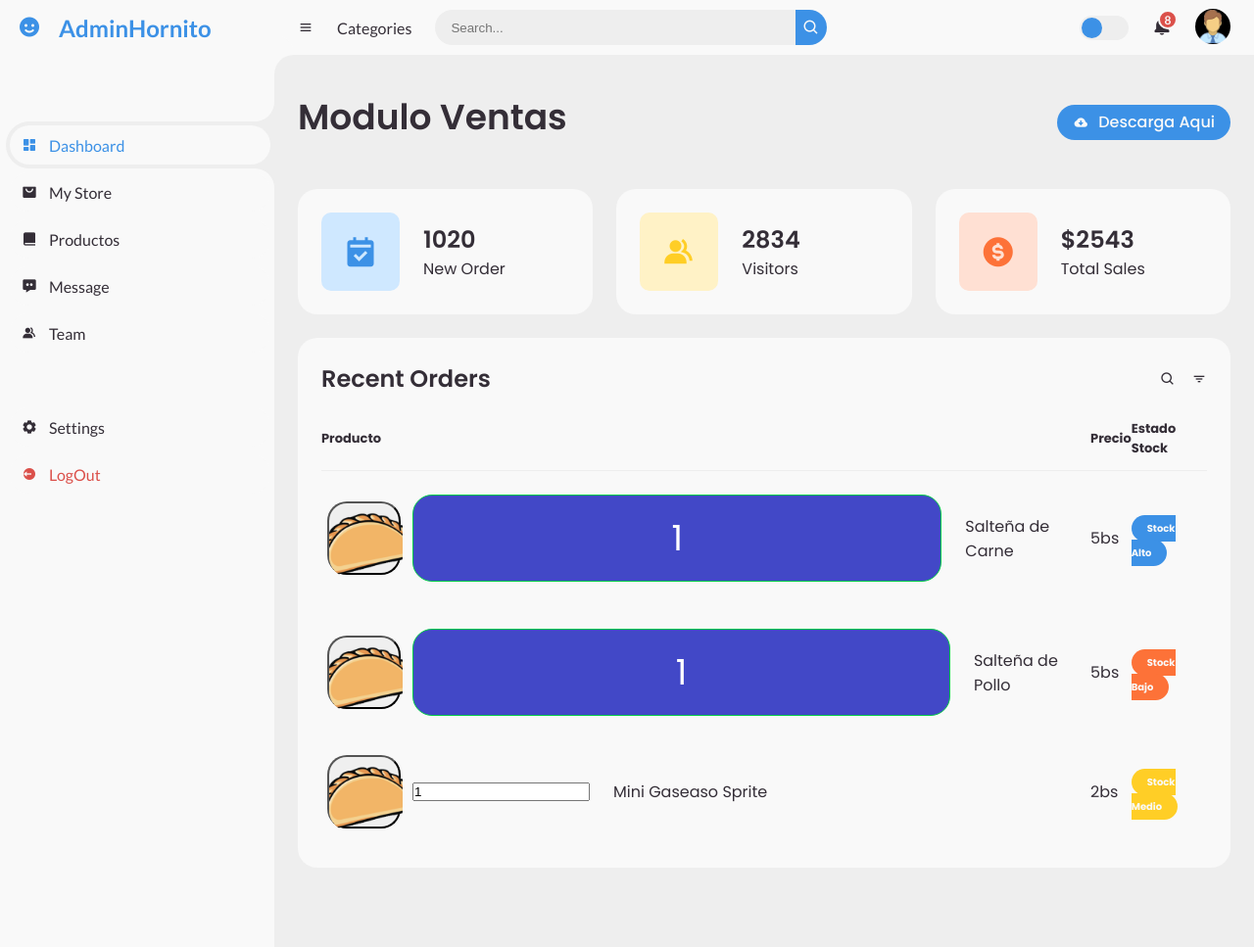
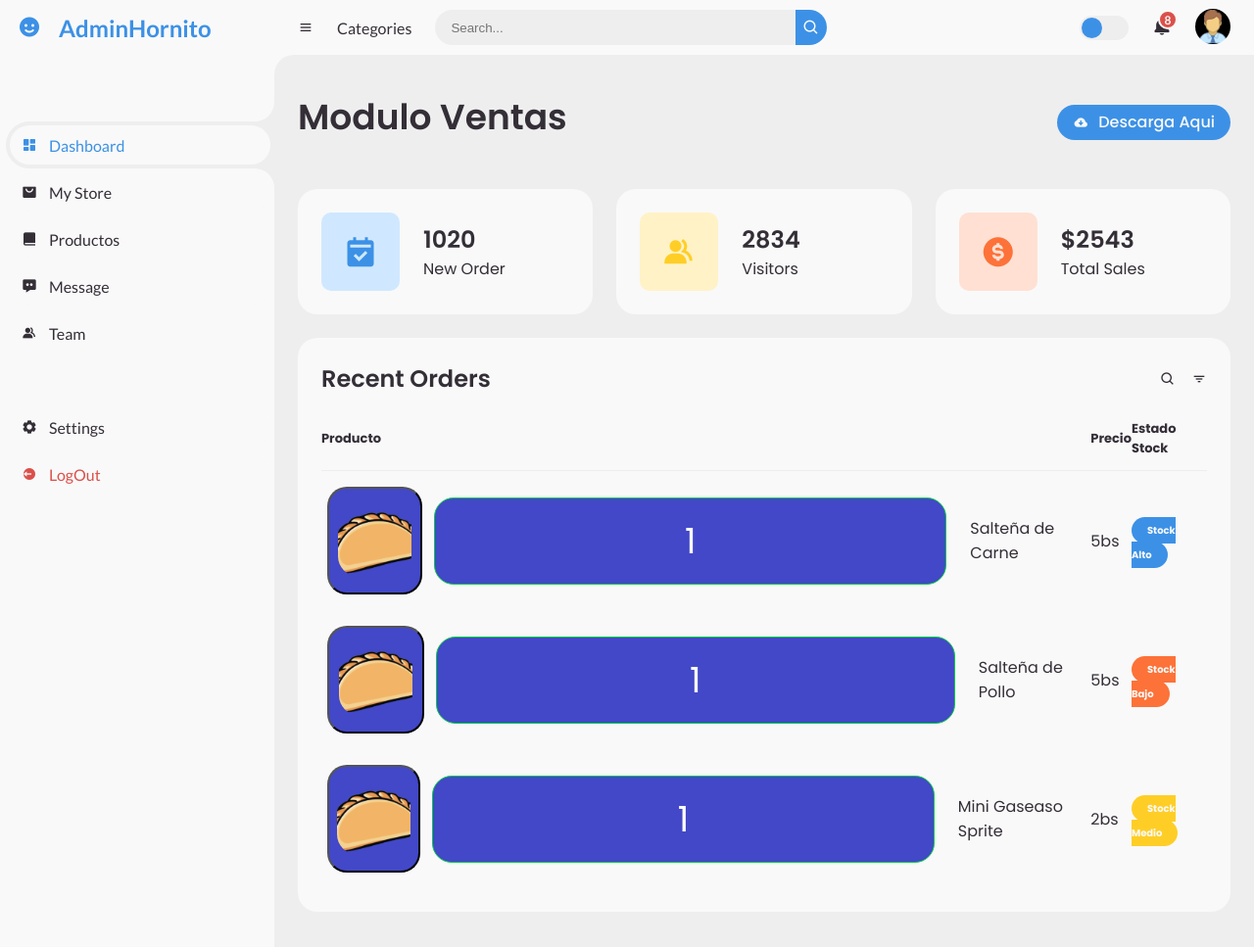
Before and after one commit to lyrias/hornito, a PHP site: page /php/ventas.php in a window 1280 px wide. Shown: the whole page at 98% size. Run offline with PHP 8.4, Linux system fonts and the light colour scheme.

Commit message:
agregando ventas.css e imagen de saltuca

```diff
--- a/assets/css/cssDashBoard/ventas.css
+++ b/assets/css/cssDashBoard/ventas.css
@@ -18,8 +18,9 @@ input[type=textfield] {
   }
 button[type=buttonw]{
     color: #4248c7;
-    width: 75px;
-    height: 75px;
+    background: #4248c7;
+    width: 110px;
+    height: 110px;
     border-radius: 20px;
     object-fit: cover;
 
--- a/php/ventas.php
+++ b/php/ventas.php
@@ -126,7 +126,7 @@
 								<td>
 								<button type="buttonw" onclick="aumentarMS();" oncontextmenu="disminuirMS();"> <img src="../assets/img/saltena.png" height ="90" width="120" /></button>
 
-								<input type='textfile' id="cantidadMS" value="1">
+								<input type='textfield' id="cantidadMS" value="1">
 								<br>
 								<p>Mini Gaseaso Sprite</p>
 								</td>
```
